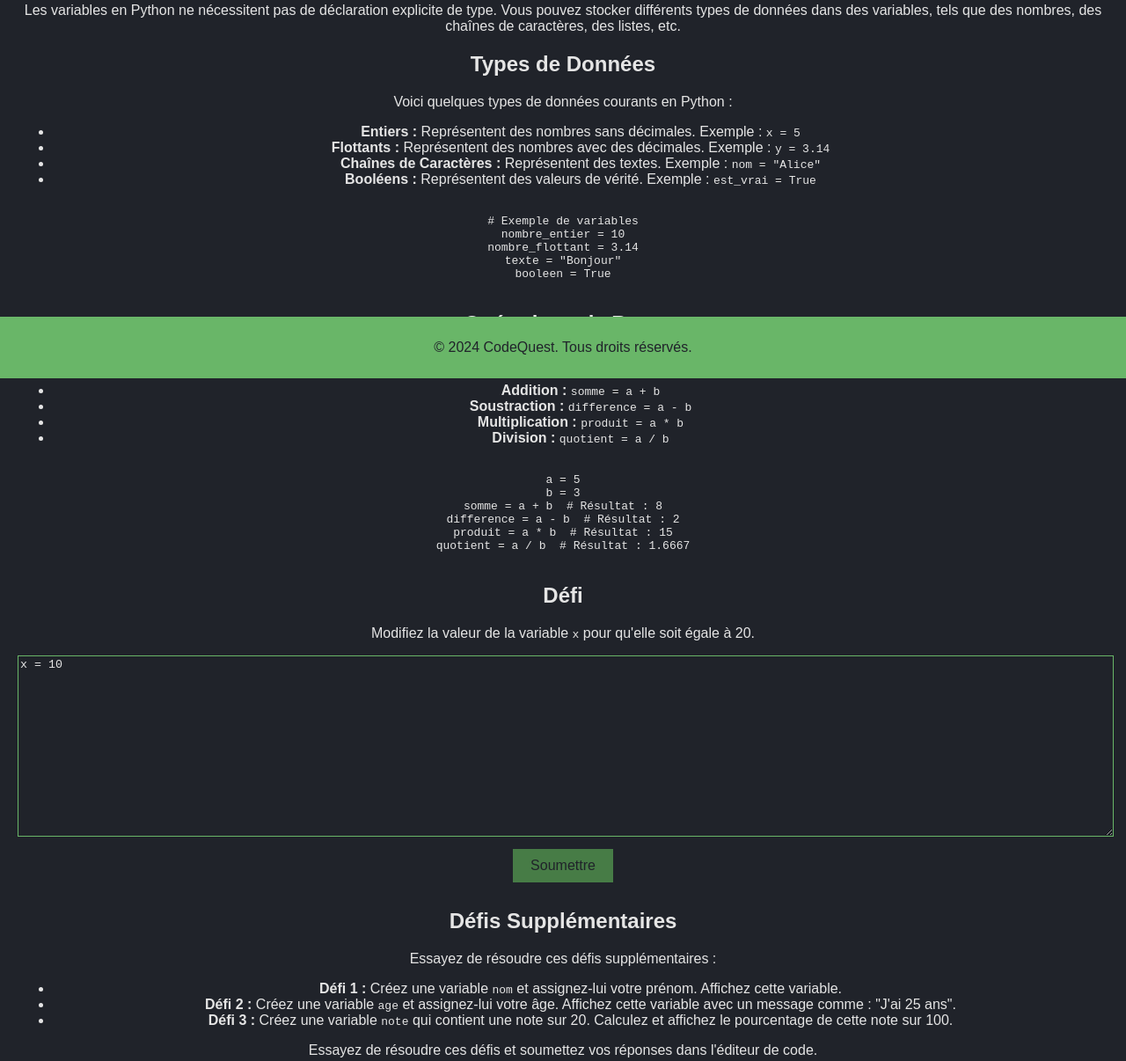
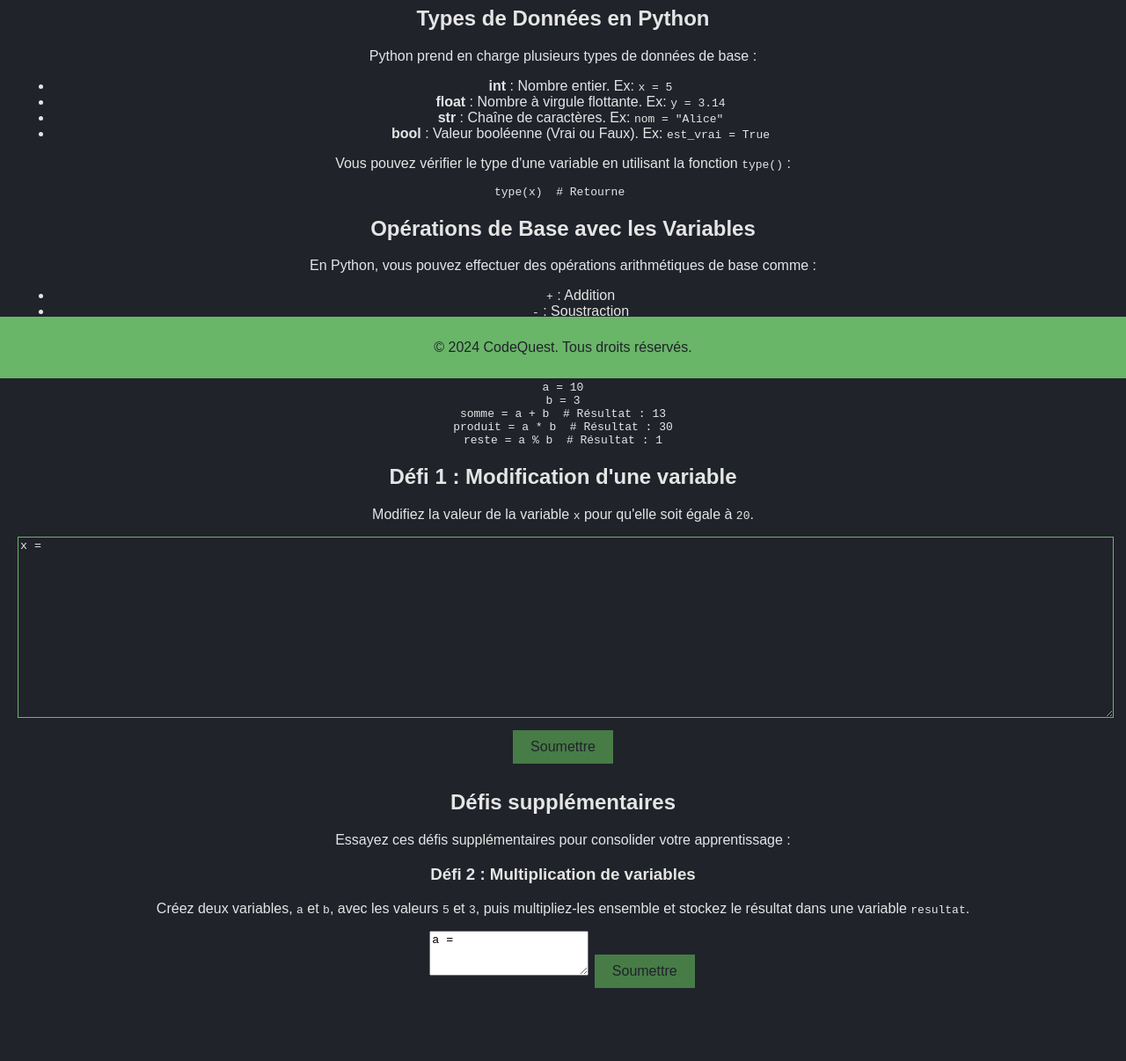
Before and after one commit to Zandgar11/Code-Quest-HTML, a plain HTML site: page chapters/chapter_1.html in a window 1280 px wide. Shown: the part 370-1576 px from the top of the page at 88% size. After the commit the page ends 1539 px from the top, so only its background shows below. Drawn offline with Linux system fonts and the light colour scheme.

Commit message:
petits changements

```diff
--- a/assets/script.js
+++ b/assets/script.js
@@ -36,9 +36,14 @@ document.addEventListener("DOMContentLoaded", function() {
             const additionalCode = additionalEditor.value.trim();
             console.log("Défis supplémentaires soumis :", additionalCode);
 
-            // Ici, vous pouvez ajouter des validations pour les défis supplémentaires si nécessaire
-            additionalResult.textContent = "Défis supplémentaires soumis !";
-            additionalResult.style.color = "#69b668"; // Couleur du texte en cas de succès
+            // Vérification du défi supplémentaire
+            if (additionalCode === "a = 5\nb = 3\nresultat = a * b") {
+                additionalResult.textContent = "Défi réussi ! Vous avez correctement multiplié les variables.";
+                additionalResult.style.color = "#69b668"; // Couleur du texte en cas de succès
+            } else {
+                additionalResult.textContent = "Essayez encore !";
+                additionalResult.style.color = "#e5e5e5"; // Couleur du texte en cas d'échec
+            }
         });
     }
 });
--- a/assets/styles.css
+++ b/assets/styles.css
@@ -93,10 +93,7 @@ button {
 }
 
 button:hover {
-    background-color: #366035; /* Couleur du bouton au survol */
-    /* Ancienne couleur :
-       background-color: #ace1ce;
-    */
+    background-color: #366035;
 }
 
 /* Styles pour l'éditeur de code */
--- a/chapters/chapter_1.html
+++ b/chapters/chapter_1.html
@@ -5,6 +5,7 @@
     <meta name="viewport" content="width=device-width, initial-scale=1.0">
     <title>Chapitre 1 : Variables et Opérations</title>
     <link rel="stylesheet" href="../assets/styles.css">
+    <link rel="icon" href="../images/favicon.png">
 </head>
 <body>
     <header>
@@ -15,60 +16,56 @@
             <h2>Introduction aux Variables</h2>
             <p>Une variable est un espace de mémoire utilisé pour stocker une valeur qui peut être utilisée et modifiée au cours du programme.</p>
             <pre><code>x = 10  # x est une variable contenant la valeur 10</code></pre>
-            <p>Les variables en Python ne nécessitent pas de déclaration explicite de type. Vous pouvez stocker différents types de données dans des variables, tels que des nombres, des chaînes de caractères, des listes, etc.</p>
         </section>
+
         <section>
-            <h2>Types de Données</h2>
-            <p>Voici quelques types de données courants en Python :</p>
+            <h2>Types de Données en Python</h2>
+            <p>Python prend en charge plusieurs types de données de base :</p>
             <ul>
-                <li><strong>Entiers :</strong> Représentent des nombres sans décimales. Exemple : <code>x = 5</code></li>
-                <li><strong>Flottants :</strong> Représentent des nombres avec des décimales. Exemple : <code>y = 3.14</code></li>
-                <li><strong>Chaînes de Caractères :</strong> Représentent des textes. Exemple : <code>nom = "Alice"</code></li>
-                <li><strong>Booléens :</strong> Représentent des valeurs de vérité. Exemple : <code>est_vrai = True</code></li>
+                <li><strong>int</strong> : Nombre entier. Ex: <code>x = 5</code></li>
+                <li><strong>float</strong> : Nombre à virgule flottante. Ex: <code>y = 3.14</code></li>
+                <li><strong>str</strong> : Chaîne de caractères. Ex: <code>nom = "Alice"</code></li>
+                <li><strong>bool</strong> : Valeur booléenne (Vrai ou Faux). Ex: <code>est_vrai = True</code></li>
             </ul>
-            <pre><code>
-# Exemple de variables
-nombre_entier = 10
-nombre_flottant = 3.14
-texte = "Bonjour"
-booleen = True
-            </code></pre>
+            <p>Vous pouvez vérifier le type d'une variable en utilisant la fonction <code>type()</code> :</p>
+            <pre><code>type(x)  # Retourne <class 'int'></code></pre>
         </section>
+
         <section>
-            <h2>Opérations de Base</h2>
-            <p>Les variables peuvent être utilisées pour effectuer des opérations de base :</p>
+            <h2>Opérations de Base avec les Variables</h2>
+            <p>En Python, vous pouvez effectuer des opérations arithmétiques de base comme :</p>
             <ul>
-                <li><strong>Addition :</strong> <code>somme = a + b</code></li>
-                <li><strong>Soustraction :</strong> <code>difference = a - b</code></li>
-                <li><strong>Multiplication :</strong> <code>produit = a * b</code></li>
-                <li><strong>Division :</strong> <code>quotient = a / b</code></li>
+                <li><code>+</code> : Addition</li>
+                <li><code>-</code> : Soustraction</li>
+                <li><code>*</code> : Multiplication</li>
+                <li><code>/</code> : Division</li>
+                <li><code>%</code> : Modulo (reste de la division)</li>
             </ul>
-            <pre><code>
-a = 5
+            <pre><code>a = 10
 b = 3
-somme = a + b  # Résultat : 8
-difference = a - b  # Résultat : 2
-produit = a * b  # Résultat : 15
-quotient = a / b  # Résultat : 1.6667
-            </code></pre>
+somme = a + b  # Résultat : 13
+produit = a * b  # Résultat : 30
+reste = a % b  # Résultat : 1</code></pre>
         </section>
+
         <section>
-            <h2>Défi</h2>
-            <p>Modifiez la valeur de la variable <code>x</code> pour qu'elle soit égale à 20.</p>
-            <!-- Utilisation de textarea pour permettre la modification -->
-            <textarea id="editor" rows="5">x = 10</textarea>
+            <h2>Défi 1 : Modification d'une variable</h2>
+            <p>Modifiez la valeur de la variable <code>x</code> pour qu'elle soit égale à <code>20</code>.</p>
+            <textarea id="editor" rows="3">x = </textarea>
             <button id="submitBtn">Soumettre</button>
             <p id="result"></p>
         </section>
+
         <section>
-            <h2>Défis Supplémentaires</h2>
-            <p>Essayez de résoudre ces défis supplémentaires :</p>
-            <ul>
-                <li><strong>Défi 1 :</strong> Créez une variable <code>nom</code> et assignez-lui votre prénom. Affichez cette variable.</li>
-                <li><strong>Défi 2 :</strong> Créez une variable <code>age</code> et assignez-lui votre âge. Affichez cette variable avec un message comme : "J'ai 25 ans".</li>
-                <li><strong>Défi 3 :</strong> Créez une variable <code>note</code> qui contient une note sur 20. Calculez et affichez le pourcentage de cette note sur 100.</li>
-            </ul>
-            <p>Essayez de résoudre ces défis et soumettez vos réponses dans l'éditeur de code.</p>
+            <h2>Défis supplémentaires</h2>
+            <p>Essayez ces défis supplémentaires pour consolider votre apprentissage :</p>
+
+            <!-- Défi supplémentaire 1 -->
+            <h3>Défi 2 : Multiplication de variables</h3>
+            <p>Créez deux variables, <code>a</code> et <code>b</code>, avec les valeurs <code>5</code> et <code>3</code>, puis multipliez-les ensemble et stockez le résultat dans une variable <code>resultat</code>.</p>
+            <textarea id="additional-editor" rows="3">a = </textarea>
+            <button id="submitAdditionalBtn">Soumettre</button>
+            <p id="additional-result"></p>
         </section>
     </main>
     <footer>
```
